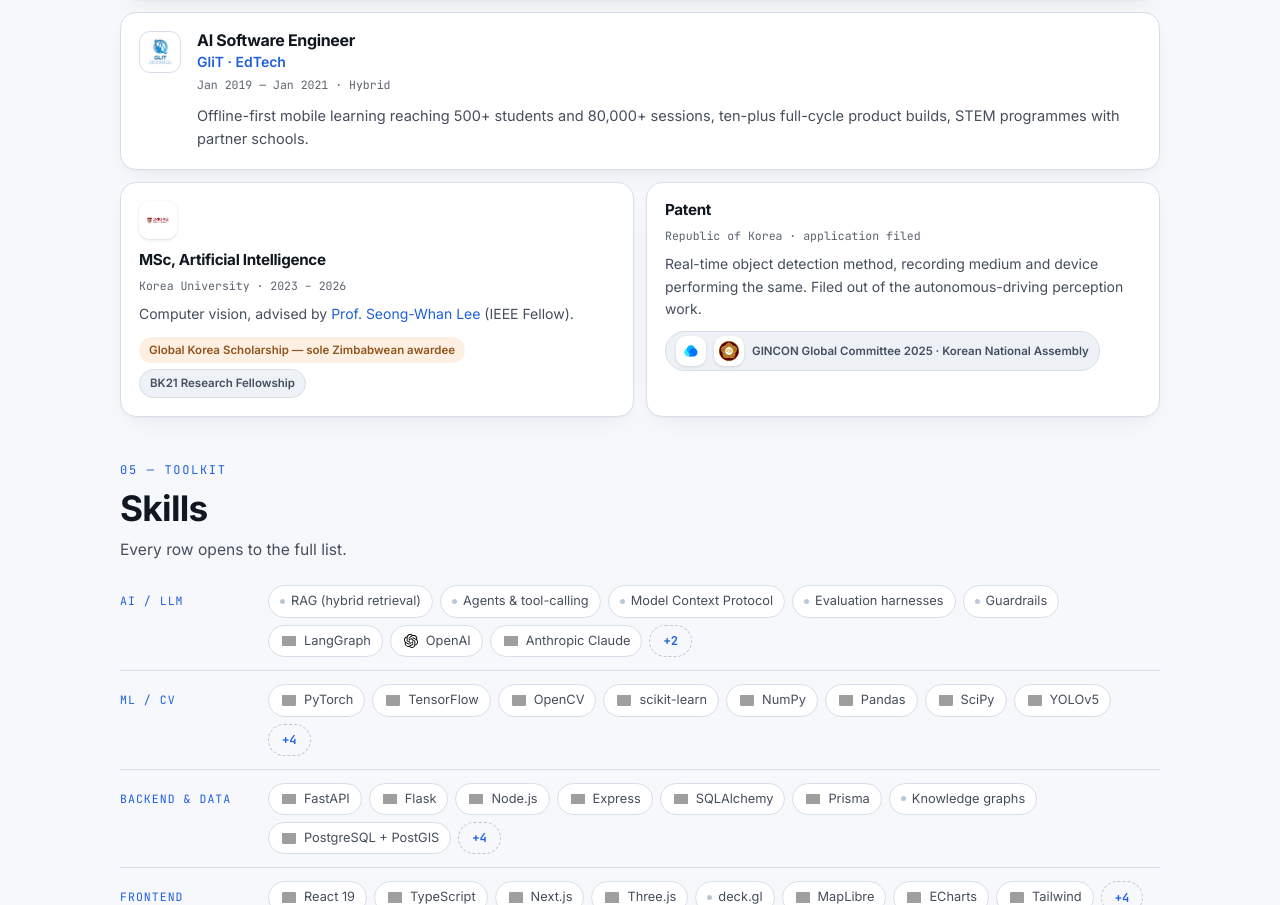
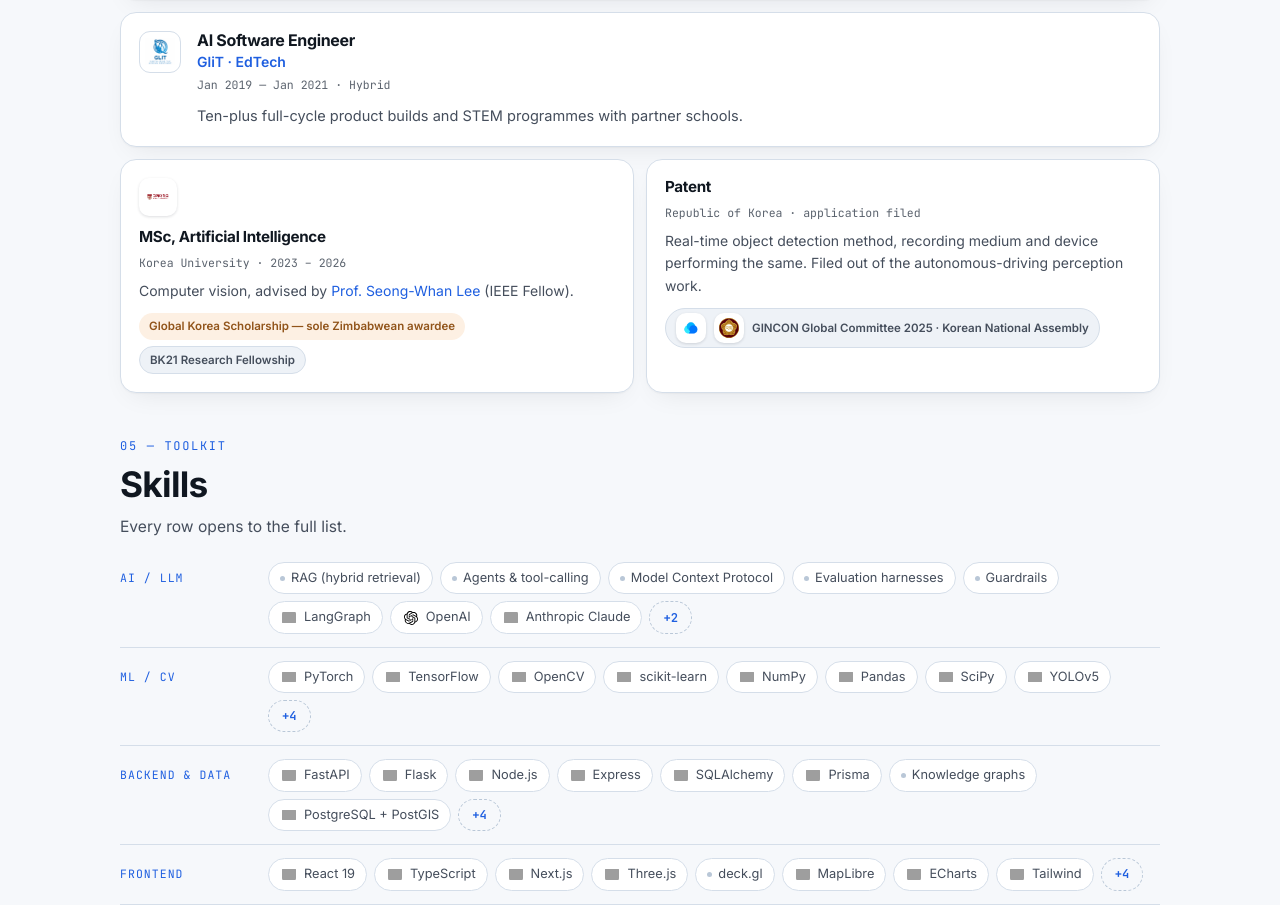
Before and after one commit to psychofict/psychofict.github.io, a plain HTML site: page index.html in a window 1280 px wide. Shown: the part 4686-5591 px from the top of the page. Drawn offline with Linux system fonts and the light colour scheme; grey boxes are pictures that could not be loaded.

Commit message:
Remove the pre-Korea offline-first learning line from the GliT entry, llms files and CV, per Eben 17 Oct 2026

```diff
--- a/index.html
+++ b/index.html
@@ -958,8 +958,7 @@
           <p class="role-org">GliT · EdTech</p>
           <p class="role-when mono">Jan 2019 — Jan 2021 · Hybrid</p>
           <p class="role-body">
-            Offline-first mobile learning reaching 500+ students and 80,000+ sessions, ten-plus
-            full-cycle product builds, STEM programmes with partner schools.
+            Ten-plus full-cycle product builds and STEM programmes with partner schools.
           </p>
         </div>
       </article>
```
Also changed, not shown: llms-full.txt, llms.txt, 1 other file.
